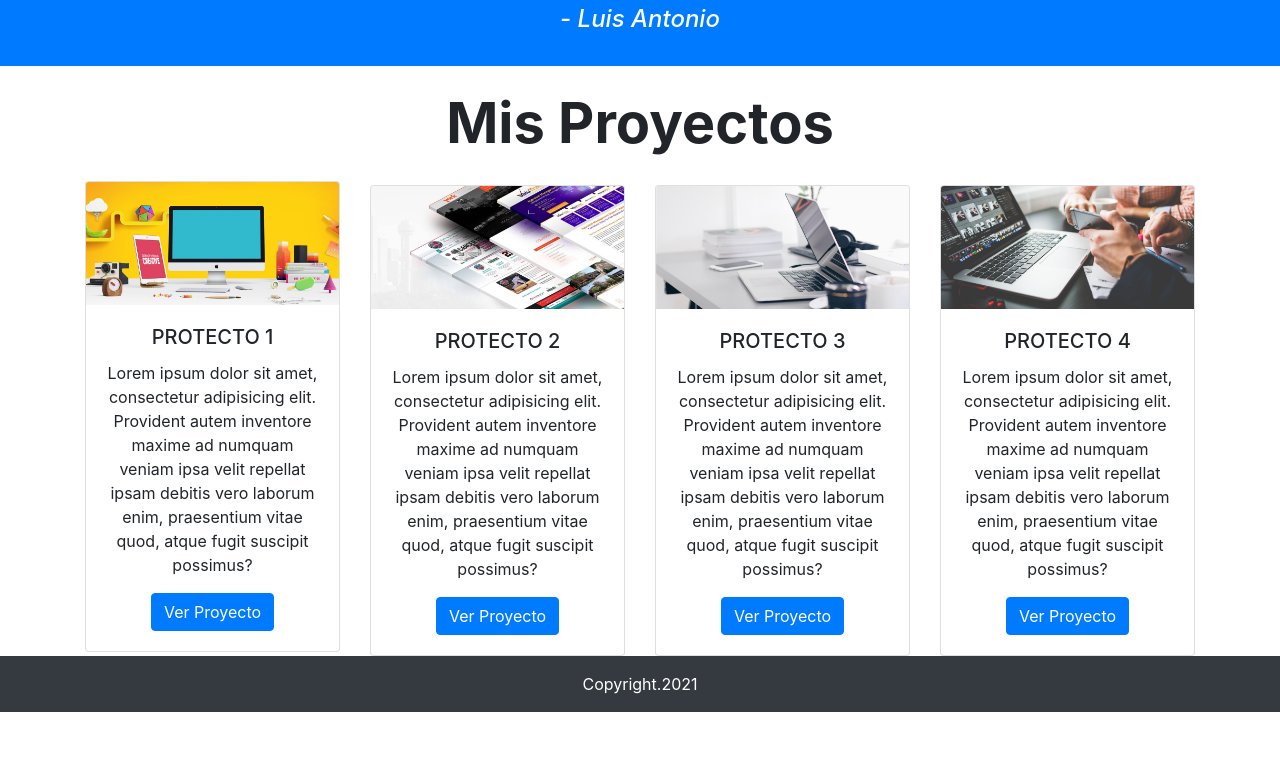
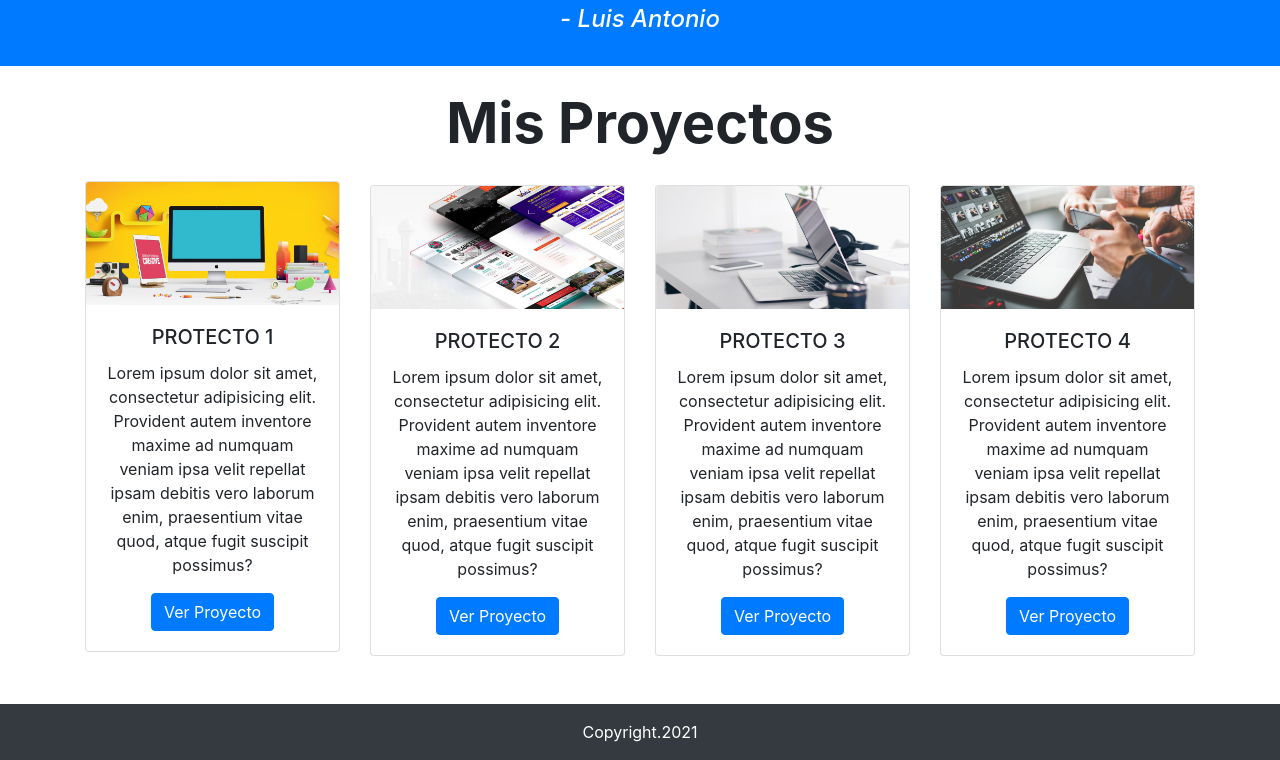
Before and after one commit to kira19955/blog_personal_bootstrap, a plain HTML site: page index.html in a window 1280 px wide. Shown: the part 872-1632 px from the top of the page. Before the commit the page ends 1584 px from the top, so only its background shows below. Drawn offline with Linux system fonts and the light colour scheme.

Commit message:
Update index.html

```diff
--- a/index.html
+++ b/index.html
@@ -119,7 +119,7 @@
     </div>
   </section>
 
-  <footer class="footer text-center bg-dark text-white">
+  <footer class="footer text-center bg-dark text-white mt-5">
     <p class="m-0 py-3">Copyright.2021</p>
 
   </footer>
```
